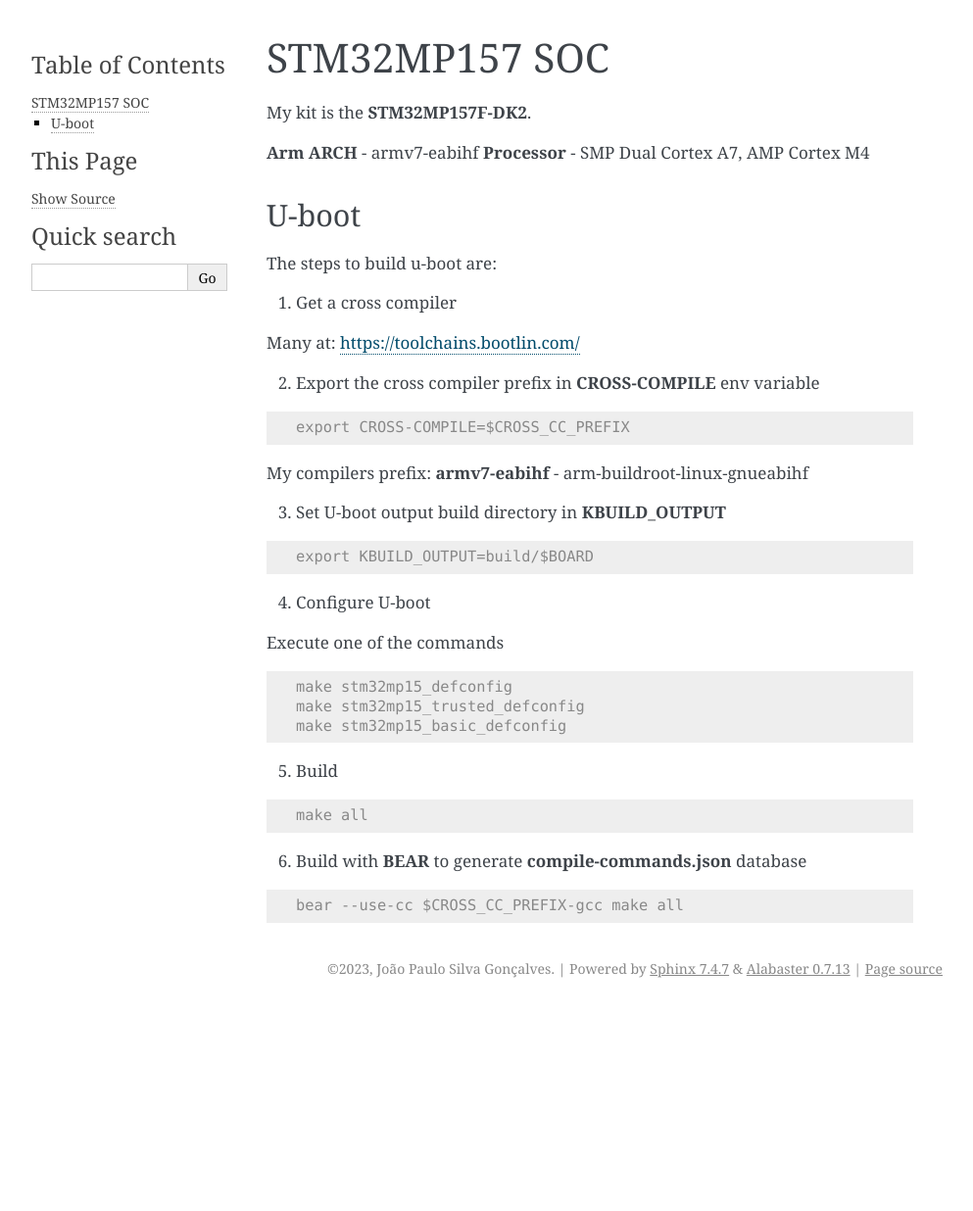
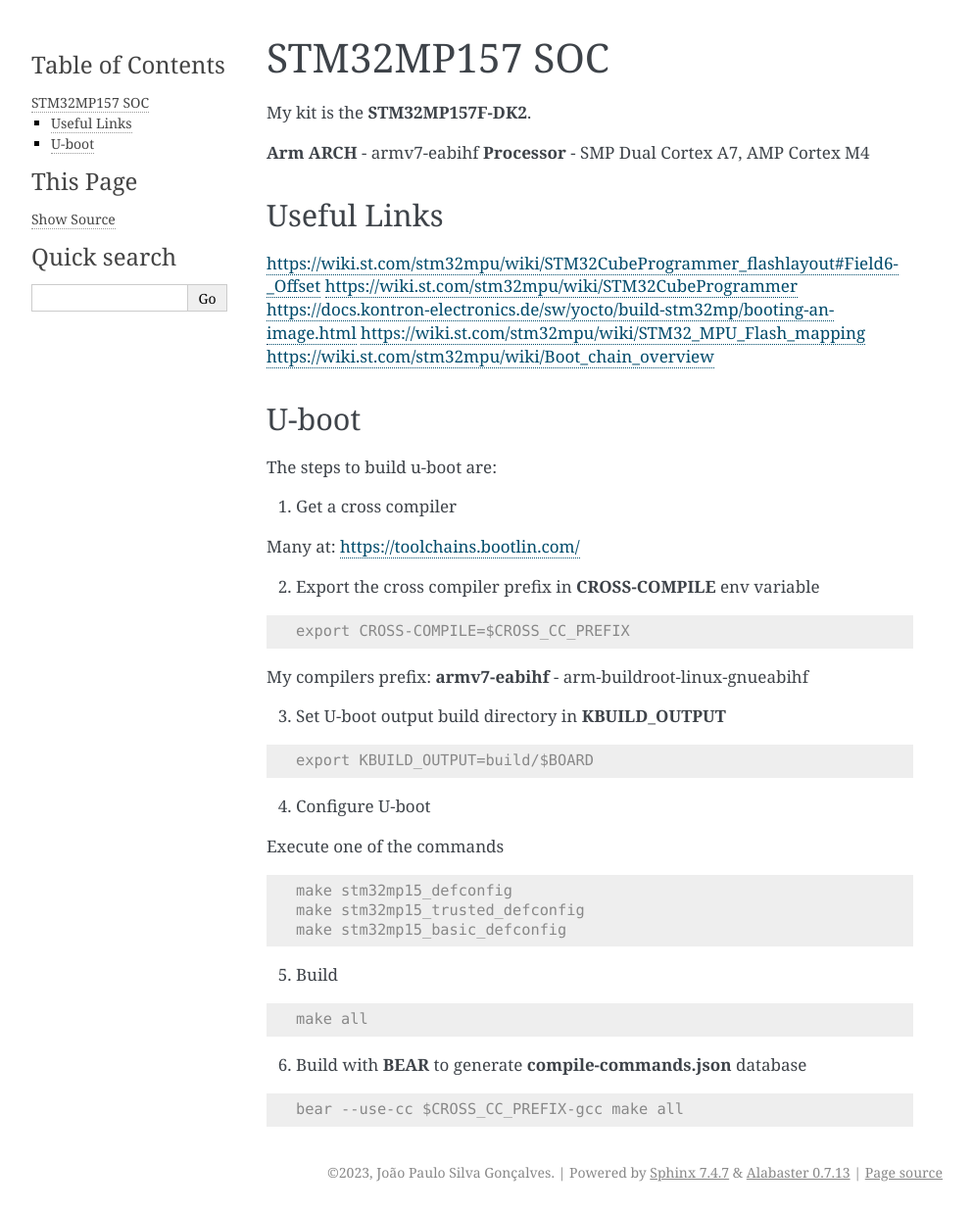
Before and after one commit to JPSGoncalves/sphinx-documentation, a Sphinx documentation site: the page built from jpsg-notes/docs/source/emblinux/stm32mp157.rst, in a window 1280 px wide. Shown: the whole page at 98% size, without its empty margins (148-1141 px from the left). Built offline with Sphinx 7.4.7, drawn with Linux system fonts in a browser that asks for light colours; pages that are not in the unit, such as notebooks, are missing from menus; before the commit the page ends 1028 px from its top, so only the background shows below that.

Commit message:
many things

```diff
--- a/jpsg-notes/docs/source/emblinux/stm32mp157.rst
+++ b/jpsg-notes/docs/source/emblinux/stm32mp157.rst
@@ -5,6 +5,17 @@
 
 **Arm ARCH**  - armv7-eabihf
 **Processor** - SMP Dual Cortex A7, AMP Cortex M4
+
+
+
+Useful Links
+------------
+
+https://wiki.st.com/stm32mpu/wiki/STM32CubeProgrammer_flashlayout#Field6-_Offset
+https://wiki.st.com/stm32mpu/wiki/STM32CubeProgrammer
+https://docs.kontron-electronics.de/sw/yocto/build-stm32mp/booting-an-image.html
+https://wiki.st.com/stm32mpu/wiki/STM32_MPU_Flash_mapping
+https://wiki.st.com/stm32mpu/wiki/Boot_chain_overview
 
 
 U-boot
```
Also changed, not shown: 4 other files.
